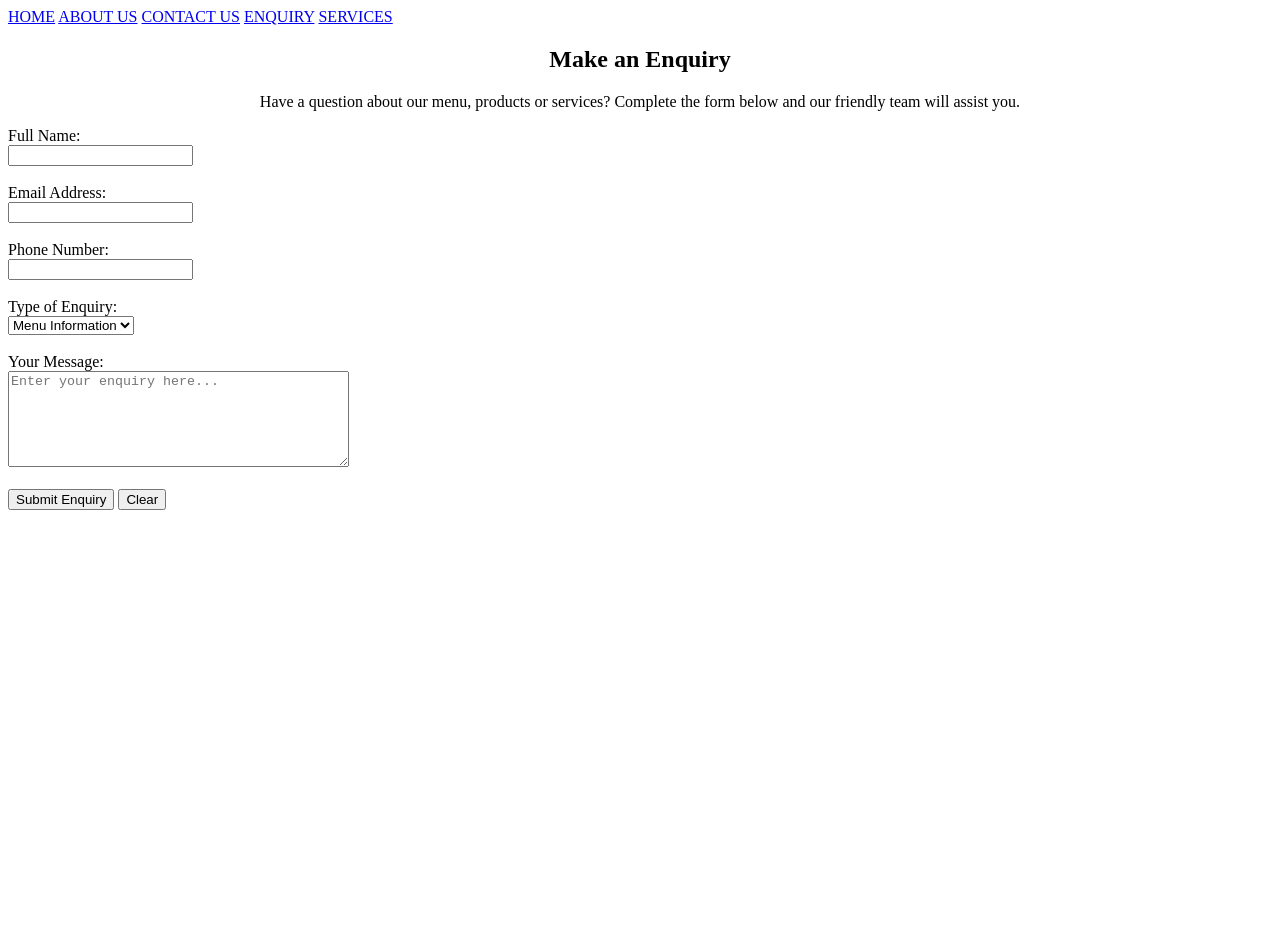
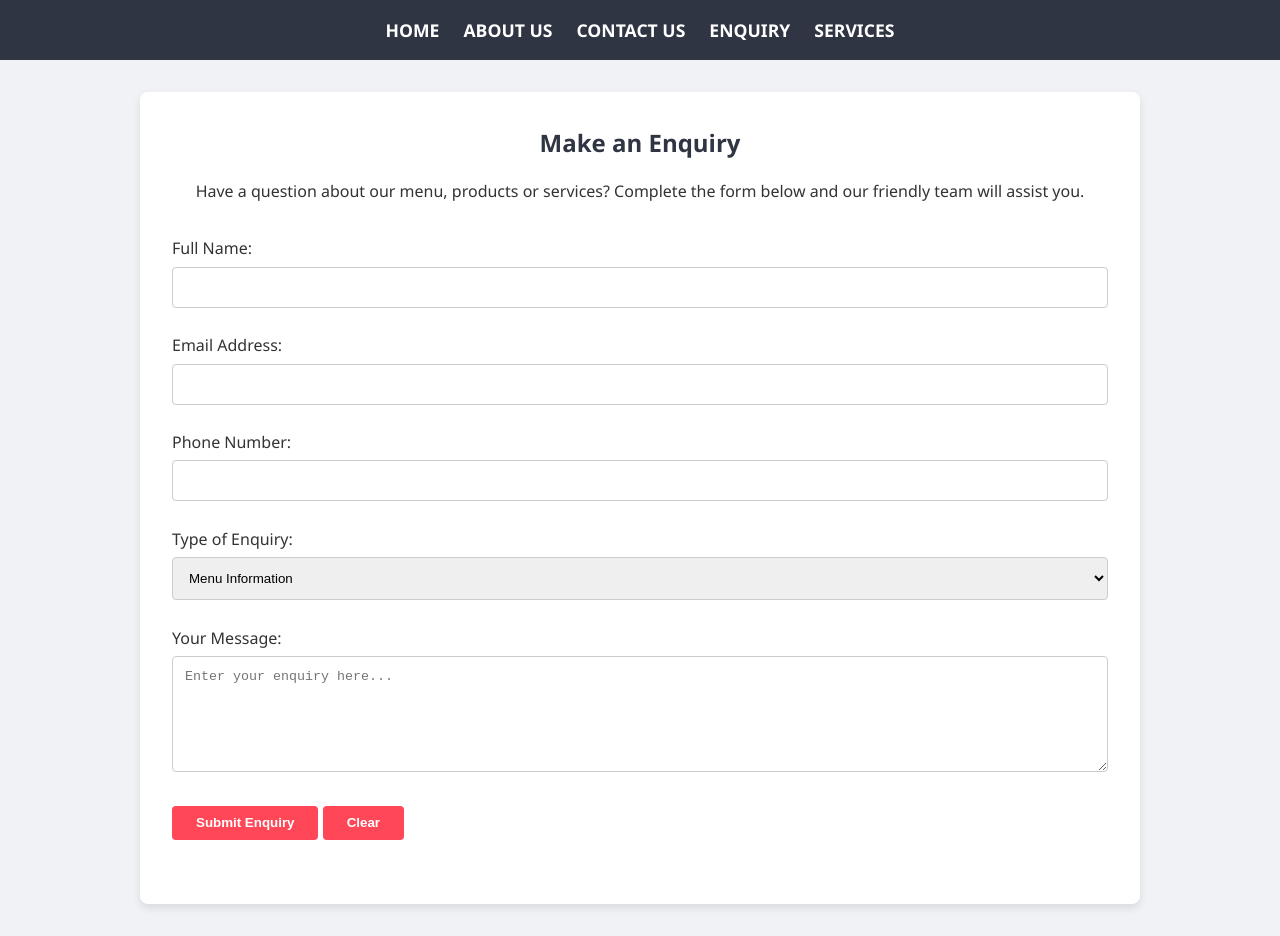
Before and after one commit to banaminentle-netizen/Minentle-WEDE, a plain HTML site: page pages/enquiry.html in a window 1280 px wide. Before the commit the page ends 800 px from the top, so only its background shows below. Drawn offline with Linux system fonts and the light colour scheme.

Commit message:
update the code

```diff
--- a/pages/enquiry.html
+++ b/pages/enquiry.html
@@ -5,6 +5,7 @@
     <meta charset="UTF-8">
     <meta name="viewport" content="width=device-width, initial-scale=1.0">
     <title>Lee's Coffee Shop | ENQUIRY</title>
+    <link rel="stylesheet" href="../assets/css/style.css">
 </head>
 
 <body>
```
Also changed, not shown: index.html (+4 -4 lines).
